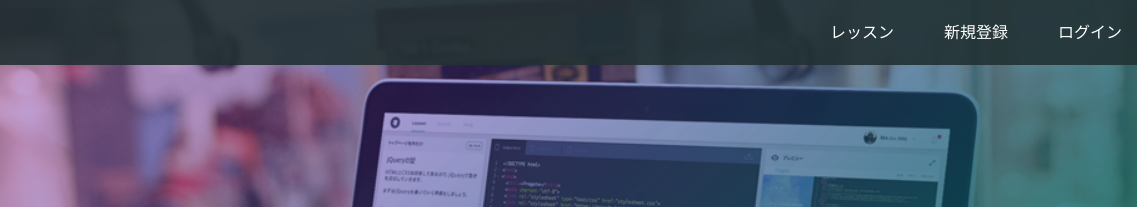
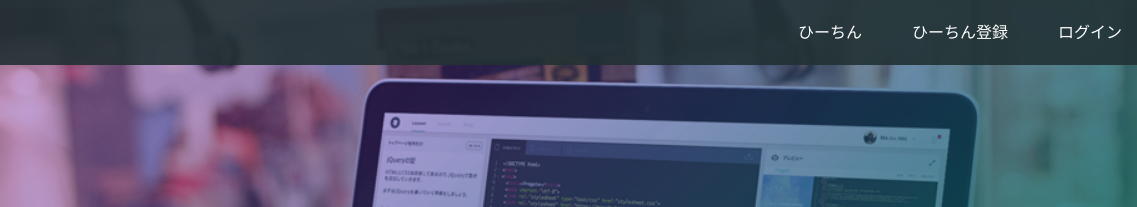
Before and after one commit to mofu-piyo/mofu-piyo.github.io, a plain HTML site: page index.html in a window 1280 px wide. Shown: the top 207 px of the page, 143-1280 px from the left. Drawn offline with Linux system fonts and the light colour scheme.

Commit message:
Update index.html

```diff
--- a/index.html
+++ b/index.html
@@ -15,8 +15,8 @@
       </div>
       <span class="fa fa-bars menu-icon"></span>
       <div class="header-right">
-        <a href="#">レッスン</a>
-        <a href="#">新規登録</a>
+        <a href="#">ひーちん</a>
+        <a href="#">ひーちん登録</a>
         <a href="#" class="login">ログイン</a>
       </div>
     </div>
```
